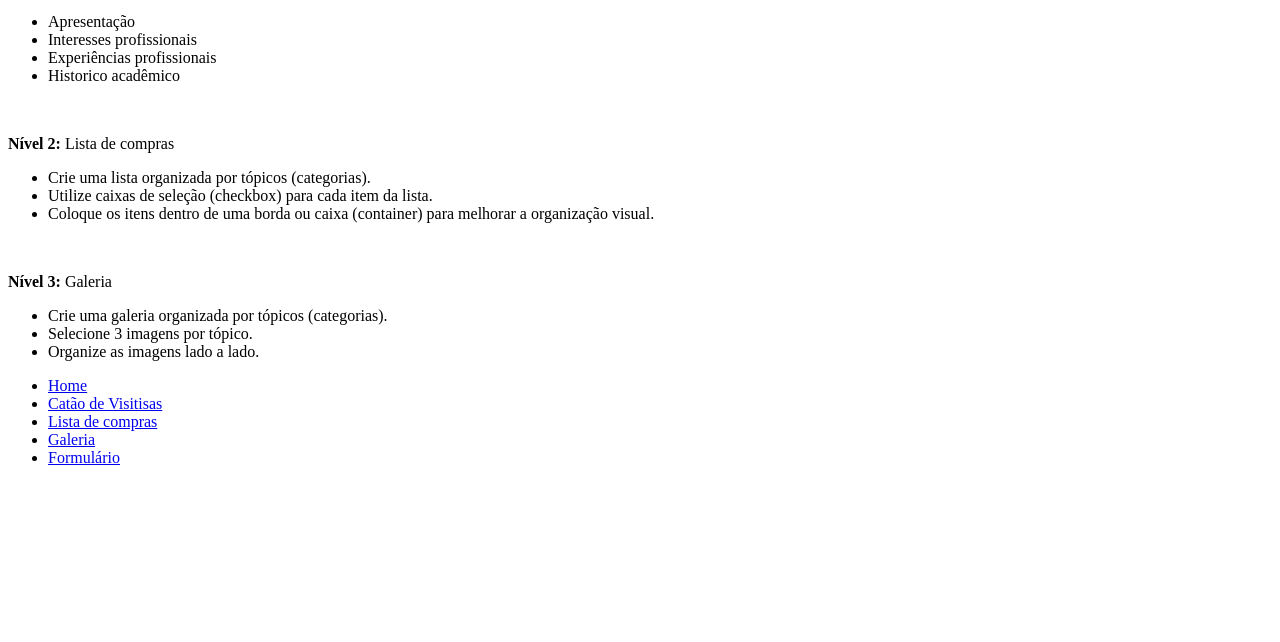
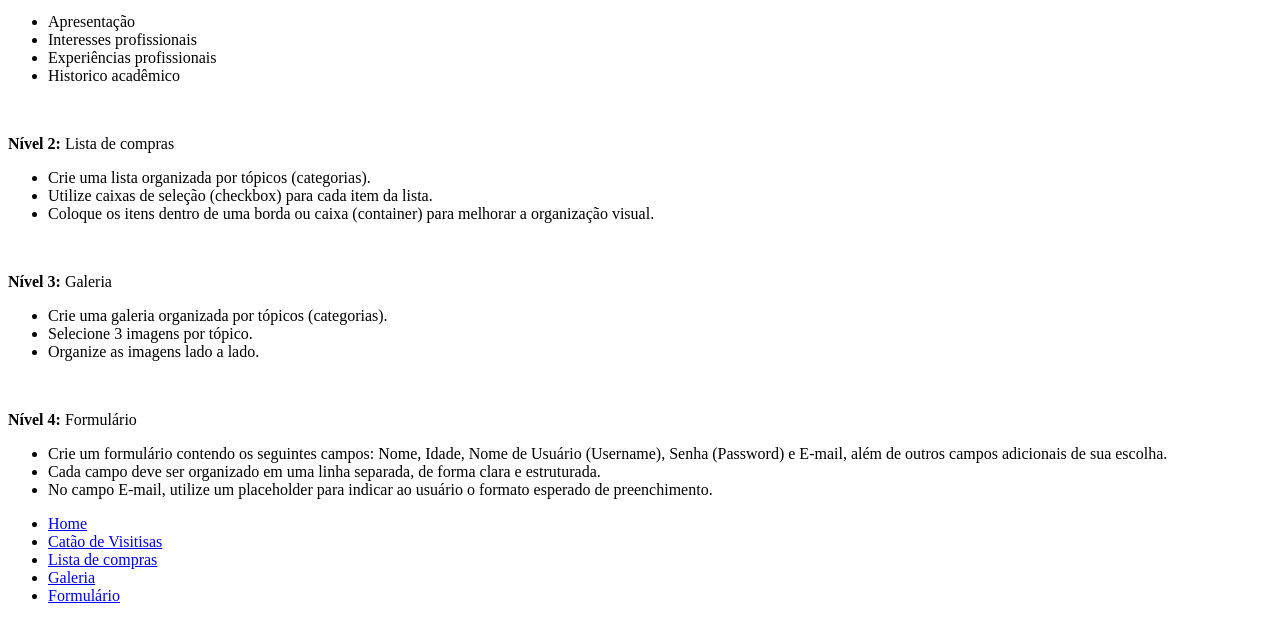
Before and after one commit to JvMilk/Exercicios-HTML, a plain HTML site: page requisitos.html in a window 1280 px wide. Shown: the part 88-730 px from the top of the page. Drawn offline with Linux system fonts and the light colour scheme.

Commit message:
Atualização dos arquivos HTML

```diff
--- a/requisitos.html
+++ b/requisitos.html
@@ -1,5 +1,6 @@
 <!DOCTYPE html>
 <html lang="pt-br">
+
 <head>
     <meta charset="UTF-8">
     <meta name="viewport" content="width=device-width, initial-scale=1.0">
@@ -37,8 +38,18 @@
         <li>Crie uma galeria organizada por tópicos (categorias).</li>
         <li>Selecione 3 imagens por tópico.</li>
         <li>Organize as imagens lado a lado.</li>
+    </ul>
 
+    <br>
+
+    <p><b>Nível 4: </b>Formulário</p>
+    <ul>
+        <li>Crie um formulário contendo os seguintes campos: Nome, Idade, Nome de Usuário (Username), Senha (Password) e
+            E-mail, além de outros campos adicionais de sua escolha.</li>
+        <li>Cada campo deve ser organizado em uma linha separada, de forma clara e estruturada.</li>
+        <li>No campo E-mail, utilize um placeholder para indicar ao usuário o formato esperado de preenchimento.</li>
     </ul>
+
     <ul>
         <li><a href="index.html">Home</a></li>
         <li><a href="cartao.html">Catão de Visitisas</a></li>
```
Also changed, not shown: cartao.html (+1 -0 lines), compras.html (+2 -1 lines), imglink.html (+5 -2 lines), index.html (+1 -0 lines).
